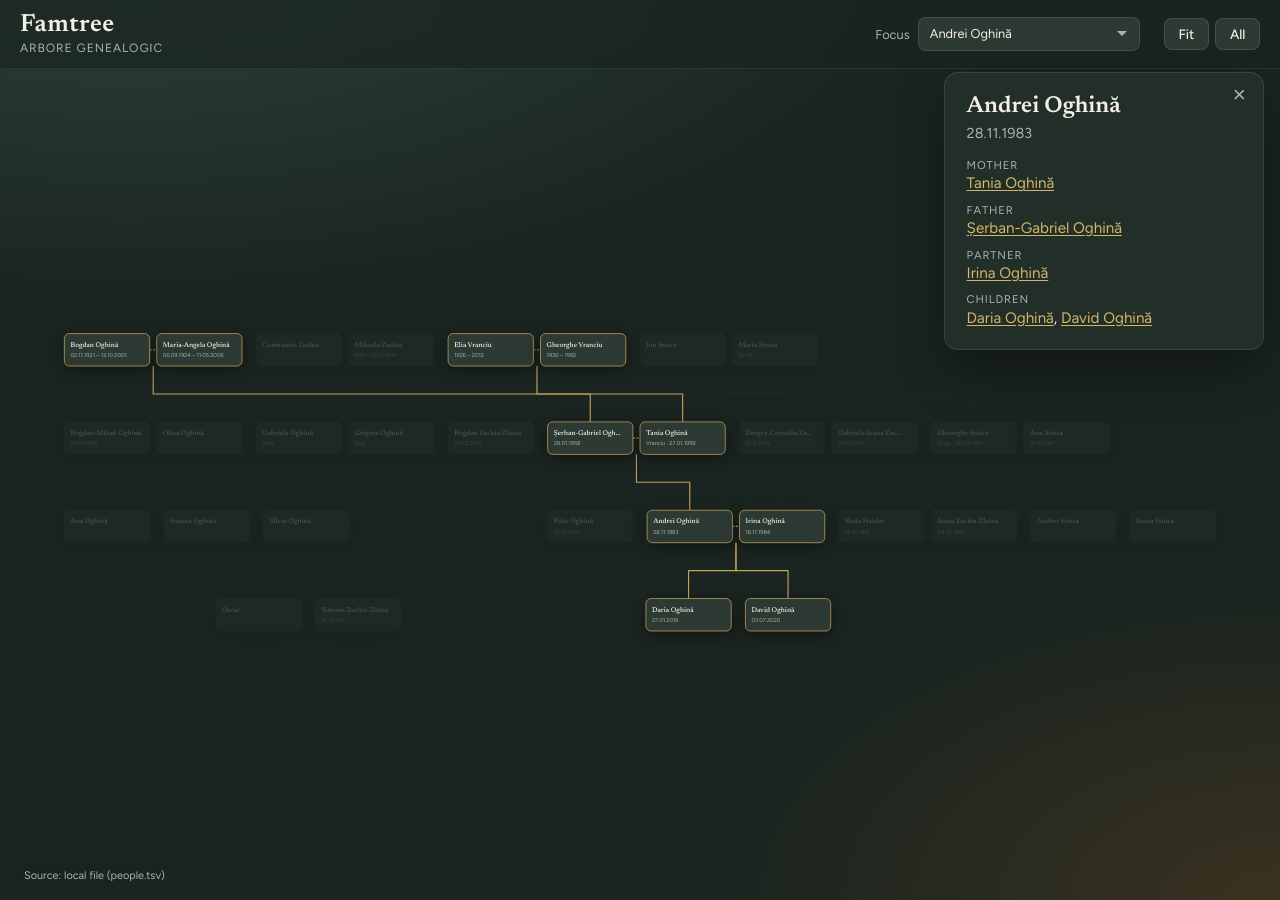
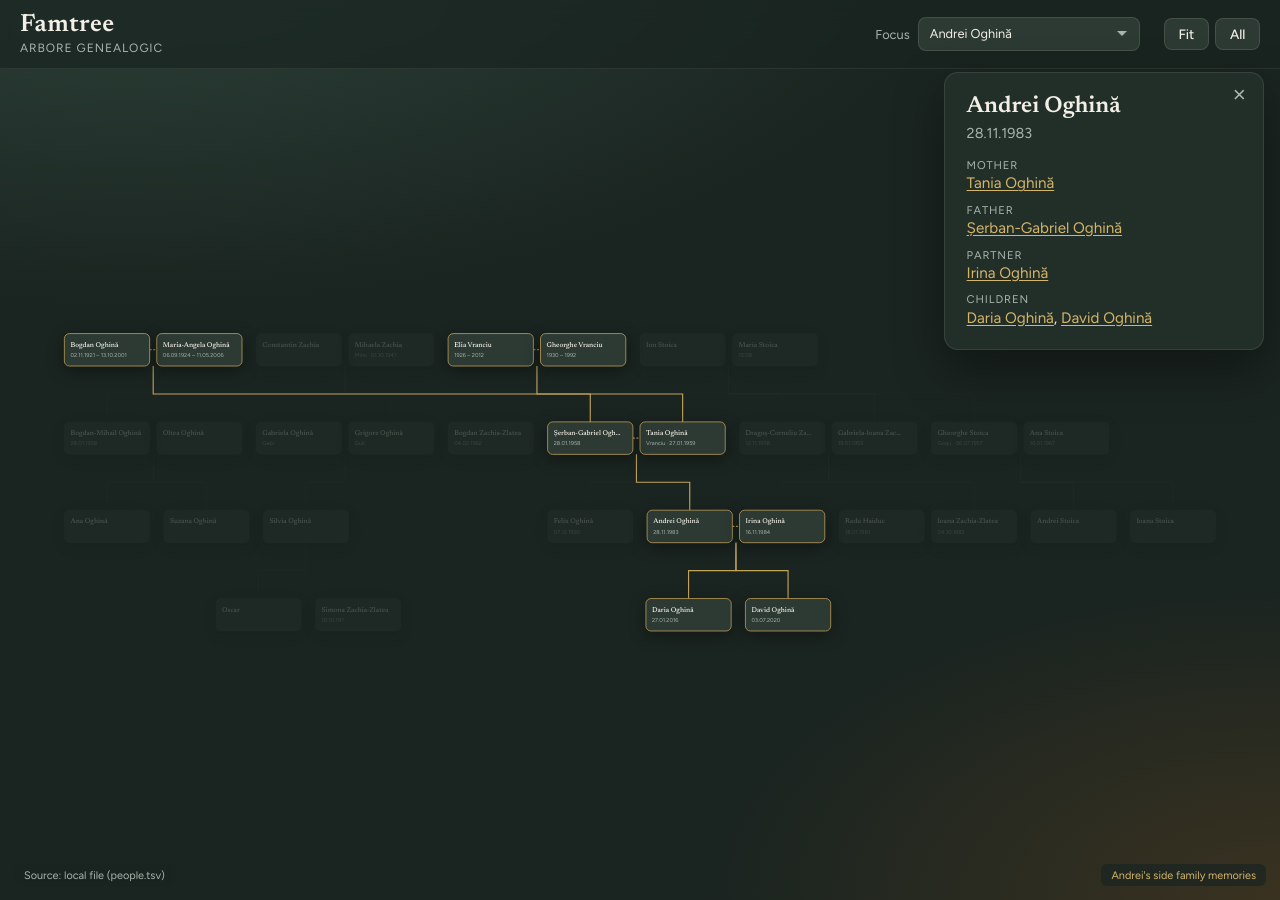
Before and after one commit to aoghina/aoghina.github.io, a Jekyll site: the page famtree/index.html, which Jekyll copies as it is, in a window 1280 px wide. Built offline with Jekyll 4.4.1, drawn with Linux system fonts in a browser that asks for light colours.

Commit message:
Add link to photos

```diff
--- a/famtree/index.html
+++ b/famtree/index.html
@@ -29,6 +29,9 @@
     <main class="stage" id="stage">
       <svg id="tree" xmlns="http://www.w3.org/2000/svg"></svg>
       <p id="data-source" class="data-source" hidden></p>
+      <p class="data-source memories">
+        <a href="https://photos.app.goo.gl/UbX5fKRvFs15fVyT9" target="_blank" rel="noopener noreferrer">Andrei's side family memories</a>
+      </p>
       <div class="hint" id="hint">Scroll to zoom · drag to pan · click a person</div>
     </main>
 
--- a/famtree/styles.css
+++ b/famtree/styles.css
@@ -175,6 +175,11 @@ body {
 
 .data-source a:hover {
   text-decoration: underline;
+}
+
+.data-source.memories {
+  left: auto;
+  right: 0.85rem;
 }
 
 .person {
```
